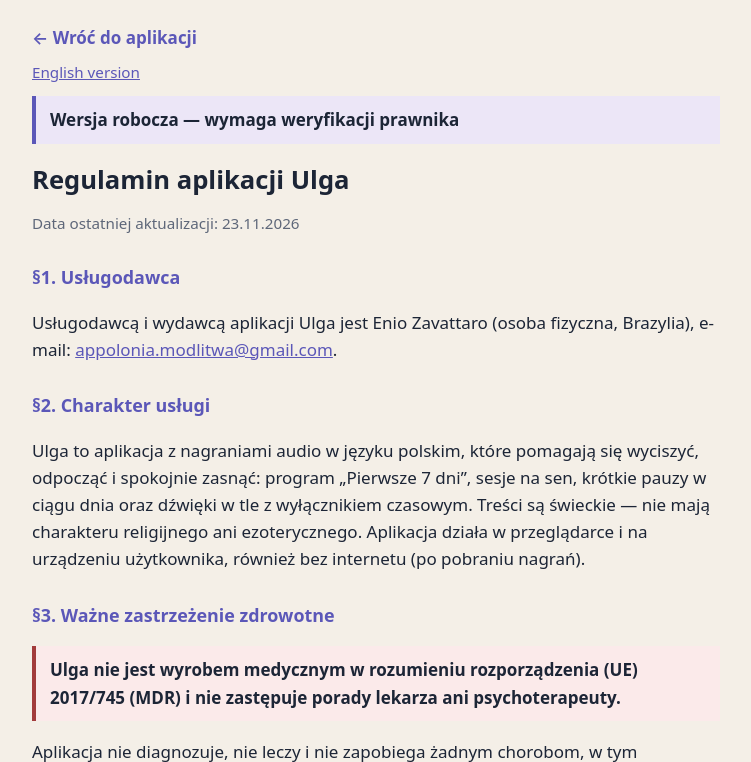
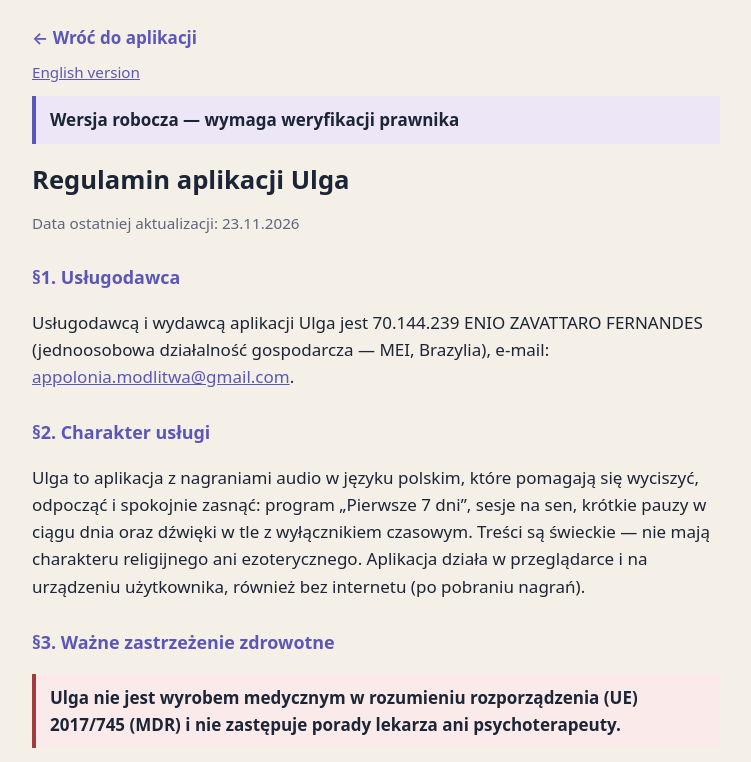
Before and after one commit to zavattaro/ulga, a plain HTML site: page legal/terms.html in a window 1280 px wide. Shown: the top 762 px of the page, without its empty margins (264-1015 px from the left). Drawn offline with Linux system fonts and the light colour scheme.

Commit message:
Add files via upload

```diff
--- a/legal/terms.html
+++ b/legal/terms.html
@@ -34,7 +34,7 @@
   <p class="meta">Data ostatniej aktualizacji: 23.11.2026</p>
 
   <h2>§1. Usługodawca</h2>
-  <p>Usługodawcą i wydawcą aplikacji Ulga jest Enio Zavattaro (osoba fizyczna, Brazylia), e-mail: <a href="mailto:appolonia.modlitwa@gmail.com">appolonia.modlitwa@gmail.com</a>.</p>
+  <p>Usługodawcą i wydawcą aplikacji Ulga jest 70.144.239 ENIO ZAVATTARO FERNANDES (jednoosobowa działalność gospodarcza — MEI, Brazylia), e-mail: <a href="mailto:appolonia.modlitwa@gmail.com">appolonia.modlitwa@gmail.com</a>.</p>
 
   <h2>§2. Charakter usługi</h2>
   <p>Ulga to aplikacja z nagraniami audio w języku polskim, które pomagają się wyciszyć, odpocząć i spokojnie zasnąć: program „Pierwsze 7 dni”, sesje na sen, krótkie pauzy w ciągu dnia oraz dźwięki w tle z wyłącznikiem czasowym. Treści są świeckie — nie mają charakteru religijnego ani ezoterycznego. Aplikacja działa w przeglądarce i na urządzeniu użytkownika, również bez internetu (po pobraniu nagrań).</p>
@@ -81,7 +81,7 @@
   <p>O zmianach regulaminu poinformujemy w aplikacji z wyprzedzeniem. Regulamin podlega prawu polskiemu, co nie pozbawia konsumenta ochrony przyznanej przez bezwzględnie obowiązujące przepisy kraju jego zwykłego pobytu.</p>
 
   <h2>§13. Kontakt</h2>
-  <p>Enio Zavattaro (osoba fizyczna, Brazylia), e-mail: <a href="mailto:appolonia.modlitwa@gmail.com">appolonia.modlitwa@gmail.com</a></p>
+  <p>70.144.239 ENIO ZAVATTARO FERNANDES (jednoosobowa działalność gospodarcza — MEI, Brazylia), e-mail: <a href="mailto:appolonia.modlitwa@gmail.com">appolonia.modlitwa@gmail.com</a></p>
 
   <p><a class="back" href="../index.html#/settings">← Wróć do aplikacji</a></p>
 </main>
```
Also changed, not shown: legal/privacy.html (+2 -2 lines), legal/refund.html (+2 -2 lines).
